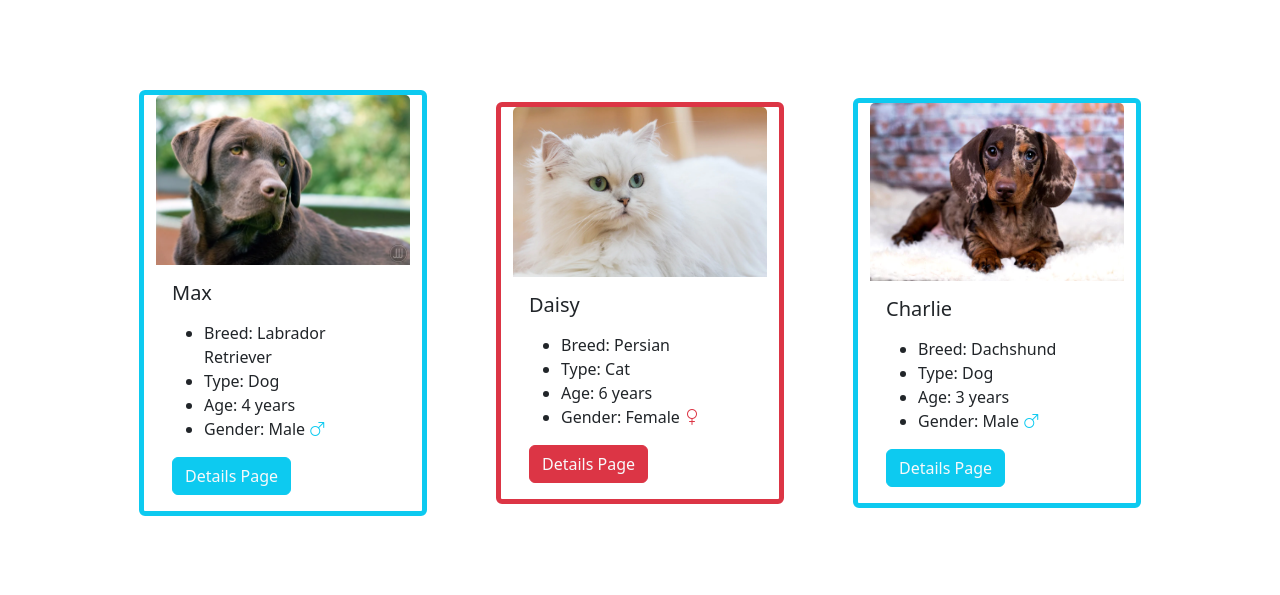
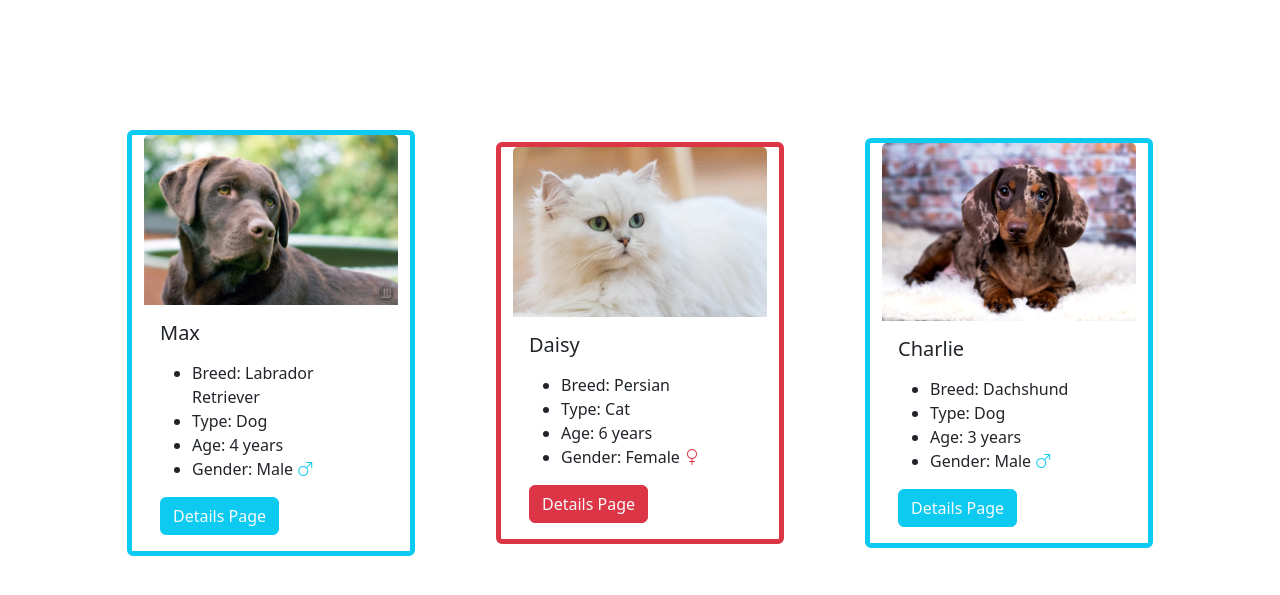
Before and after one commit to dSushant717/ASE220-02, a plain HTML site: page index.html in a window 1280 px wide. Shown: the part 53-648 px from the top of the page. Drawn offline with nearby package versions, Linux system fonts and the light colour scheme.

Commit message:
minor fixes

```diff
--- a/index.html
+++ b/index.html
@@ -15,7 +15,7 @@
     <h1 class="text-center">A pet shelter</h1>
     <div class="container">
         <div class="row d-flex justify-content-evenly cover">
-            <div class="card border-info border-5 col-sm-12 col-lg-4 align-self-center" style="width: 18rem;">
+            <div class="card border-info border-5 col-sm-12 col-lg-4 align-self-center m-4" style="width: 18rem;">
                 <img src="images/Labrador_Retriever.webp" class="card-img-top" alt="Labrador Retriever">
                 <div class="card-body">
                     <h5 class="card-title">Max</h5>
@@ -30,7 +30,7 @@
                     <a href="#" class="btn btn-info text-light">Details Page</a>
                 </div>
             </div>
-            <div class="card border-danger border-5 col-sm-12 col-lg-4 align-self-center" style="width: 18rem;">
+            <div class="card border-danger border-5 col-sm-12 col-lg-4 align-self-center m-4" style="width: 18rem;">
                 <img src="images/Persian.webp" class="card-img-top" alt="Persian">
                 <div class="card-body">
                     <h5 class="card-title">Daisy</h5>
@@ -46,7 +46,7 @@
 
                 </div>
             </div>
-            <div class="card border-info border-5 col-sm-12 col-lg-4 align-self-center" style="width: 18rem;">
+            <div class="card border-info border-5 col-sm-12 col-lg-4 align-self-center m-4" style="width: 18rem;">
                 <img src="images/Dachshund.webp" class="card-img-top" alt="Dachshund">
                 <div class="card-body">
                     <h5 class="card-title">Charlie</h5>
--- a/style.css
+++ b/style.css
@@ -1,8 +1,13 @@
 .cover {
-    min-height: 75vh;
+    min-height: 85vh;
 }
 
 .card:hover {
     transform: translateY(-10px);
     transition: 0.7s;
 }
+
+
+@media screen and (min-width : 700px) {
+
+}
```
